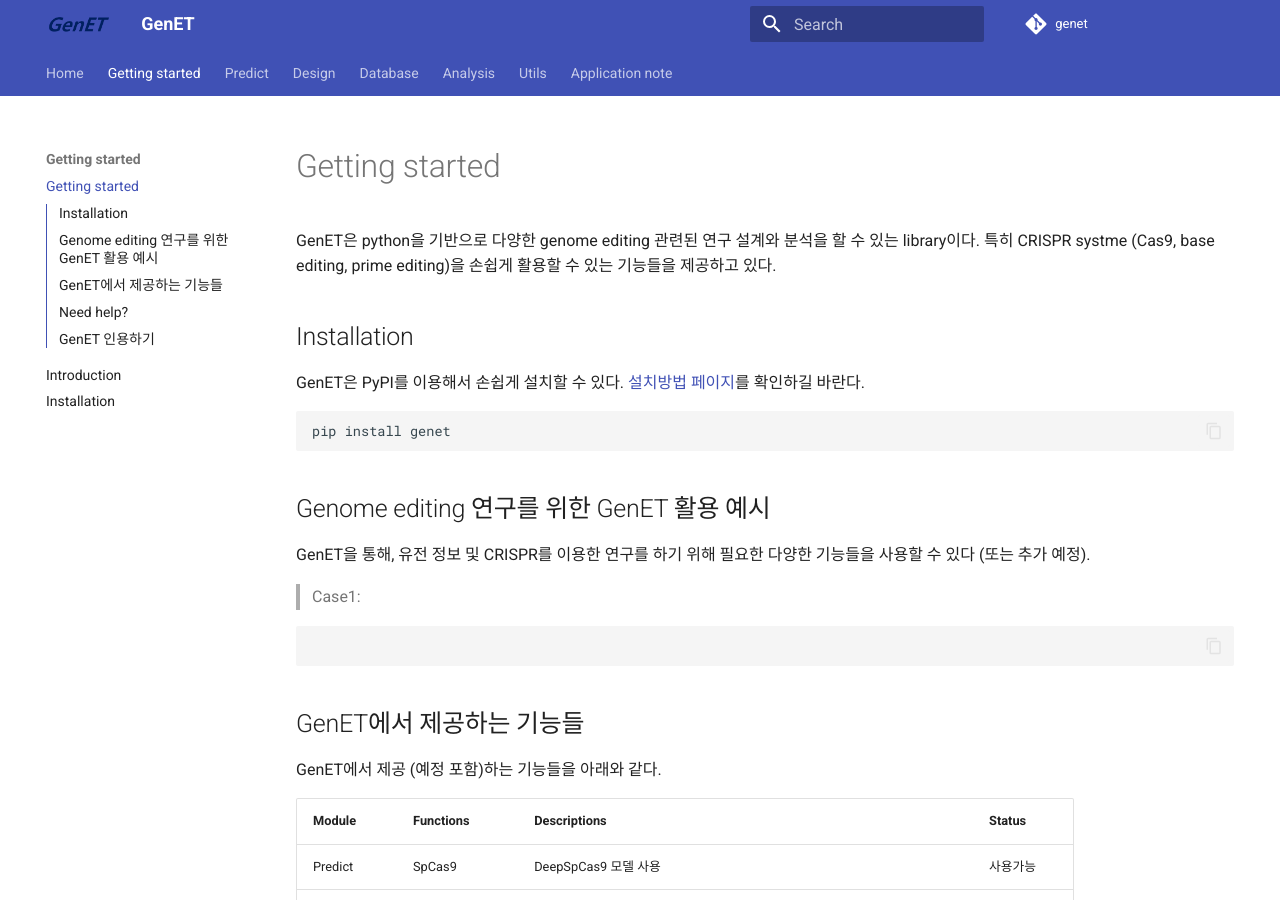
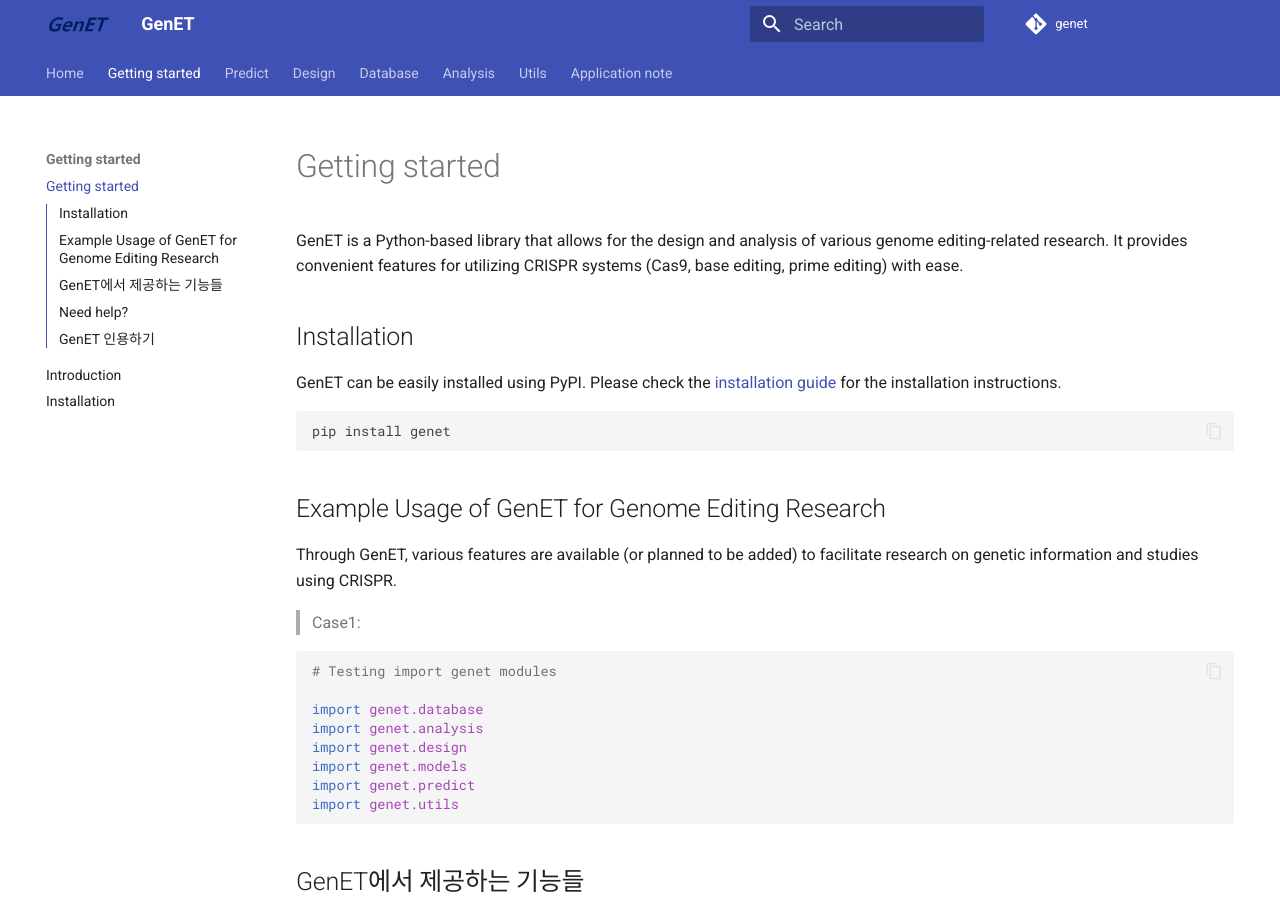
Before and after one commit to Goosang-Yu/genet, an MkDocs documentation site: the page built from docs/en/getting_started.md, in a window 1280 px wide and 900 px high. Built offline with MkDocs 1.6.1 and Material for MkDocs 9.7.7, drawn with Linux system fonts in a browser that asks for light colours; comment, search, counter and statistics services are not loaded.

Commit message:
Update getting_started.md

````diff
--- a/docs/en/getting_started.md
+++ b/docs/en/getting_started.md
@@ -1,21 +1,27 @@
-GenET은 python을 기반으로 다양한 genome editing 관련된 연구 설계와 분석을 할 수 있는 library이다. 특히 CRISPR systme (Cas9, base editing, prime editing)을 손쉽게 활용할 수 있는 기능들을 제공하고 있다.
-
+GenET is a Python-based library that allows for the design and analysis of various genome editing-related research. It provides convenient features for utilizing CRISPR systems (Cas9, base editing, prime editing) with ease.
 
 ## Installation
-GenET은 PyPI를 이용해서 손쉽게 설치할 수 있다. [설치방법 페이지](/genet/installation)를 확인하길 바란다.
+GenET can be easily installed using PyPI. Please check the [installation guide](/genet/installation) for the installation instructions.
 ```bash
 pip install genet
 ```
 
 
 
-## Genome editing 연구를 위한 GenET 활용 예시
-GenET을 통해, 유전 정보 및 CRISPR를 이용한 연구를 하기 위해 필요한 다양한 기능들을 사용할 수 있다 (또는 추가 예정).
+## Example Usage of GenET for Genome Editing Research
+Through GenET, various features are available (or planned to be added) to facilitate research on genetic information and studies using CRISPR.
 
 > Case1:
 
 ```python
+# Testing import genet modules
 
+import genet.database
+import genet.analysis
+import genet.design
+import genet.models
+import genet.predict
+import genet.utils
 ```
 
 
````
